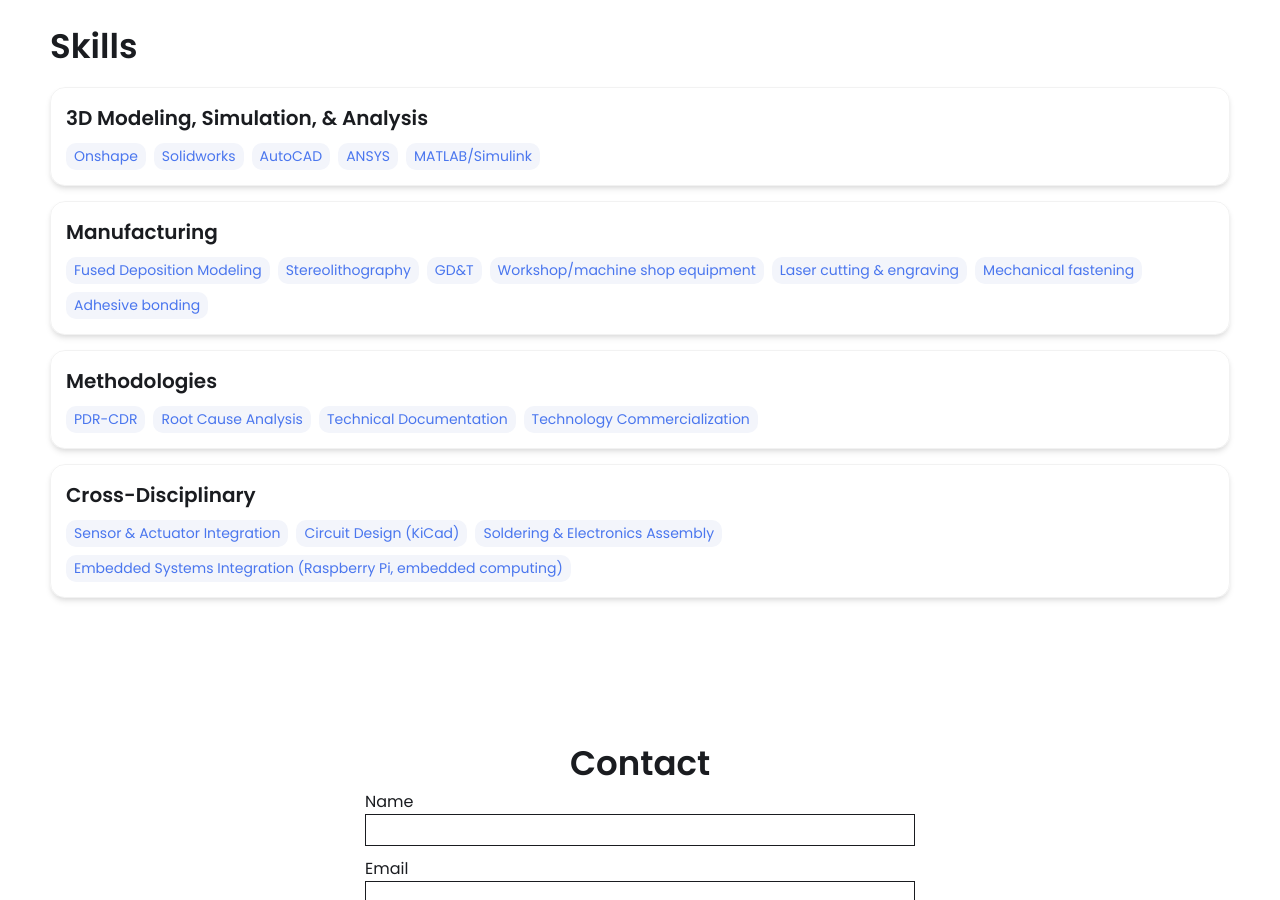
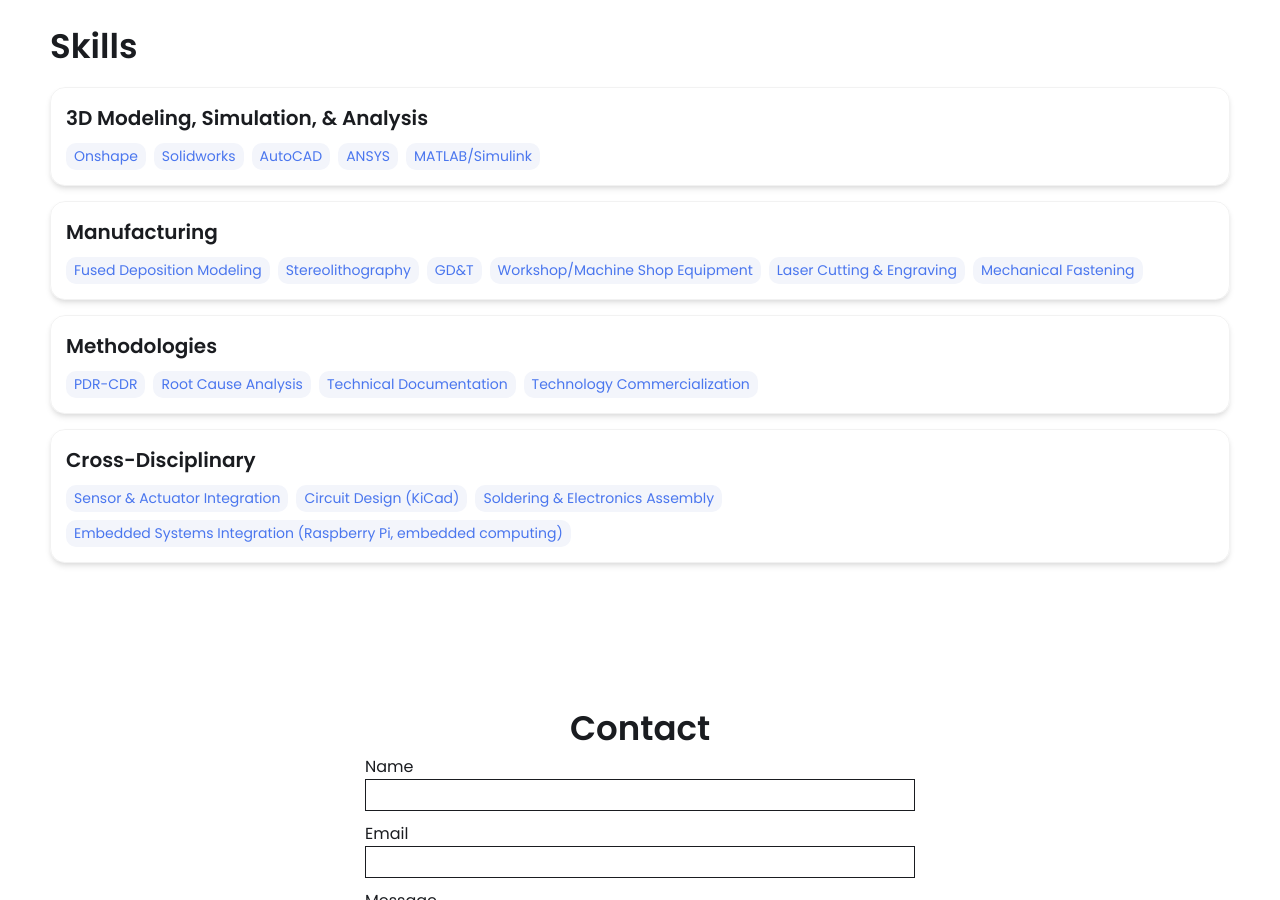
Before and after one commit to WinstonHelicopters/WinstonHelicopters.github.io, a Jekyll site: the page built from index.html, in a window 1280 px wide and 900 px high, scrolled down 2062 px. Built offline with Jekyll 4.4.1, drawn with Linux system fonts in a browser that asks for light colours.

Commit message:
Update _config.yml

```diff
--- a/_config.yml
+++ b/_config.yml
@@ -56,10 +56,9 @@ skills:
     - Fused Deposition Modeling
     - Stereolithography
     - GD&T
-    - Workshop/machine shop equipment
-    - Laser cutting & engraving
-    - Mechanical fastening
-    - Adhesive bonding
+    - Workshop/Machine Shop Equipment
+    - Laser Cutting & Engraving
+    - Mechanical Fastening
   - category: Methodologies
     tools:
     - PDR-CDR
```
